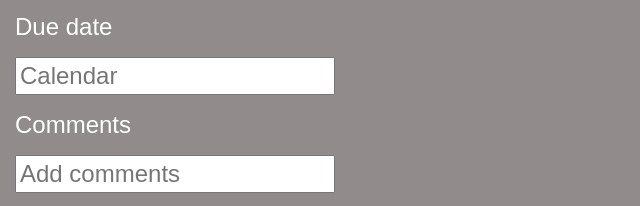
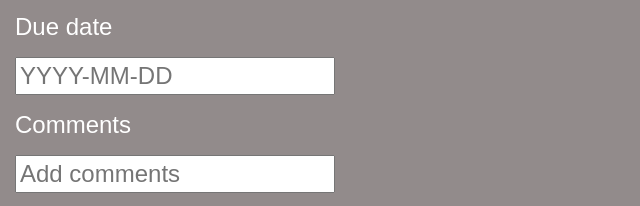
Before and after one commit to LindaNayeli104/TaskManagementSystem, a plain HTML site: page createTask.html in a window 1280 px wide. Shown: the part 146-352 px from the top of the page, 0-640 px from the left. Drawn offline with Linux system fonts and the light colour scheme.

Commit message:
fix: add a description for date input

```diff
--- a/createTask.html
+++ b/createTask.html
@@ -25,7 +25,7 @@
           type="text"
           id="task-due-date"
           name="task-due-date"
-          placeholder="Calendar"
+          placeholder="YYYY-MM-DD"
         />
 
         <h2>Comments</h2>
```
